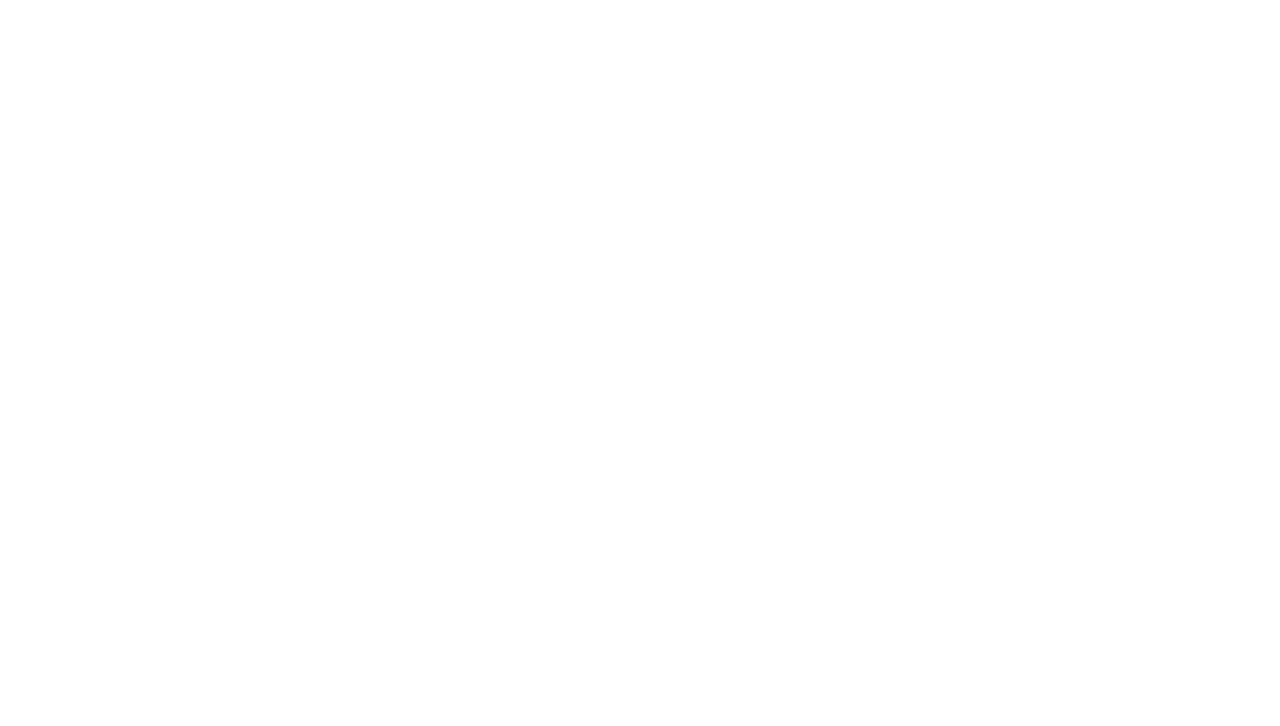
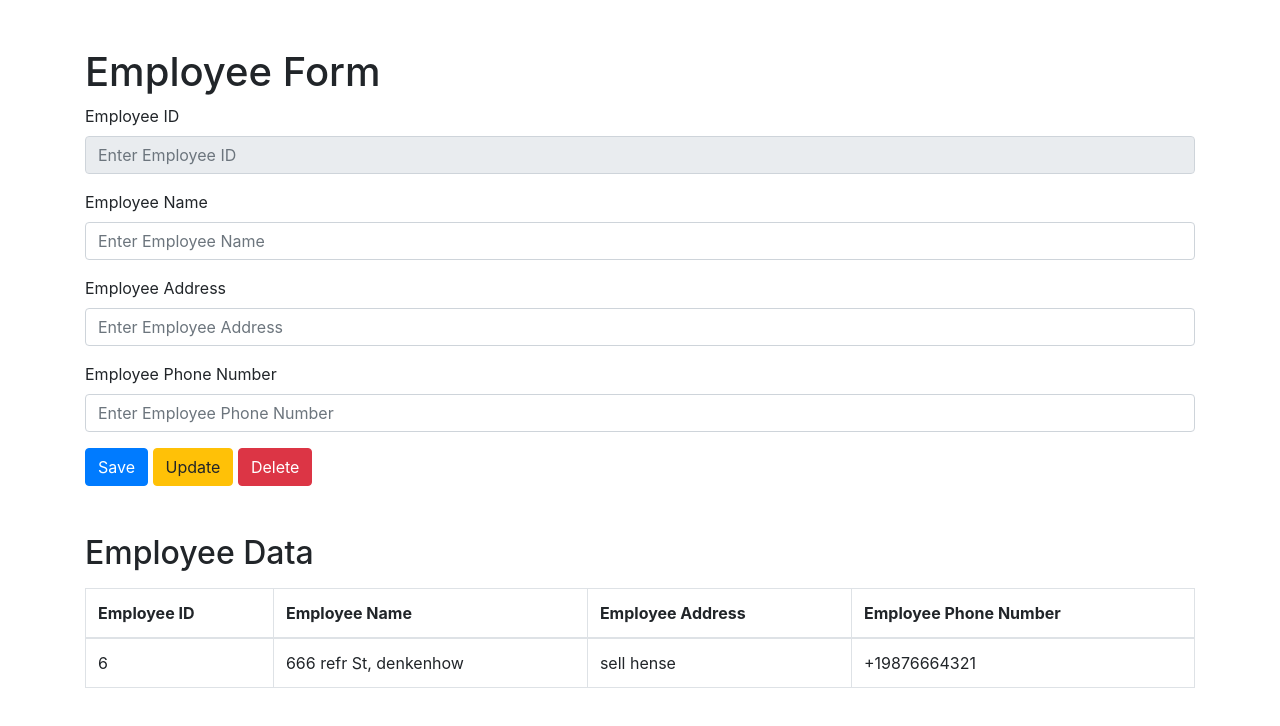
Before and after one commit to sanjuTec/crudoperation_frontEnd, a plain HTML site: page index.html in a window 1280 px wide. Drawn offline with nearby package versions, Linux system fonts and the light colour scheme.

Commit message:
Front end development for save employee and form validation from front end

```diff
--- a/index.html
+++ b/index.html
@@ -1,8 +1,65 @@
-<html>
+<!DOCTYPE html>
+<html lang="en">
 <head>
-
+    <meta charset="UTF-8">
+    <meta name="viewport" content="width=device-width, initial-scale=1.0">
+    <meta name="referrer" content="strict-origin-when-cross-origin">
+    <title>Employee Form</title>
+    <!-- Bootstrap CSS CDN -->
+    <link href="https://stackpath.bootstrapcdn.com/bootstrap/4.5.2/css/bootstrap.min.css" rel="stylesheet">
 </head>
 <body>
 
+<div class="container">
+    <h1 class="mt-5">Employee Form</h1>
+    <form>
+        <div class="form-group">
+            <label for="employeeId">Employee ID</label>
+            <input type="text" class="form-control" id="employeeId" name="employeeId" placeholder="Enter Employee ID" disabled >
+        </div>
+        <div class="form-group">
+            <label for="employeeName">Employee Name</label>
+            <input type="text" class="form-control" id="employeeName" name="employeeName" placeholder="Enter Employee Name" required>
+        </div>
+        <div class="form-group">
+            <label for="employeeAddress">Employee Address</label>
+            <input type="text" class="form-control" id="employeeAddress" name="employeeAddress" placeholder="Enter Employee Address" required>
+        </div>
+        <div class="form-group">
+            <label for="employeePnumber">Employee Phone Number</label>
+            <input type="text" class="form-control" id="employeePnumber" name="employeePnumber" placeholder="Enter Employee Phone Number" required>
+        </div>
+        <button type="button" class="btn btn-primary" onclick="saveEmployee()">Save</button>
+        <button type="button" class="btn btn-warning" onclick="updateEmployee()">Update</button>
+        <button type="button" class="btn btn-danger" onclick="deleteEmployee()">Delete</button>
+    </form>
+
+    <h2 class="mt-5">Employee Data</h2>
+    <table class="table table-bordered mt-3">
+        <thead>
+        <tr>
+            <th>Employee ID</th>
+            <th>Employee Name</th>
+            <th>Employee Address</th>
+            <th>Employee Phone Number</th>
+        </tr>
+        </thead>
+        <tbody id="empTable">
+        <tr>
+            <td>6</td>
+            <td>666 refr St, denkenhow</td>
+            <td>sell hense</td>
+            <td>+19876664321</td>
+        </tr>
+        </tbody>
+    </table>
+</div>
+
+<!-- Bootstrap JS, Popper.js, and jQuery CDN -->
+<script src="https://code.jquery.com/jquery-3.5.1.slim.min.js"></script>
+<script src="https://code.jquery.com/jquery-3.5.1.min.js"></script>
+<script src="https://cdn.jsdelivr.net/npm/@popperjs/core@2.5.4/dist/umd/popper.min.js"></script>
+<script src="https://stackpath.bootstrapcdn.com/bootstrap/4.5.2/js/bootstrap.min.js"></script>
+<script src="js/employee.js"></script>
 </body>
 </html>
--- /dev/null
+++ b/js/employee.js
@@ -0,0 +1,57 @@
+function saveEmployee() {
+    let empName = $('#employeeName').val();
+    let empAddress = $('#employeeAddress').val();
+    let empPhoneNumber = $('#employeePnumber').val();
+
+    // Validate fields
+    if (!empName.trim()) {
+        alert('Employee Name cannot be empty.');
+        return;
+    }
+    if (!empAddress.trim()) {
+        alert('Employee Address cannot be empty.');
+        return;
+    }
+    if (!empPhoneNumber.trim()) {
+        alert('Employee Phone Number cannot be empty.');
+        return;
+    }
+    // Validate phone number format (example: digits only)
+    if (!isValidPhoneNumber(empPhoneNumber)) {
+             alert('Please enter a valid phone number.');
+             return;
+    }
+
+
+    // Proceed with AJAX request to send data to the backend
+    $.ajax({
+        url: 'http://localhost:8080/api/v1/employee/saveEmployee',
+        type: 'POST',
+        contentType: 'application/json',
+        data: JSON.stringify({
+            employeeName: empName,
+            employeeAdress: empAddress,
+            employeePnumber: empPhoneNumber
+        }),
+        success: function(response) {
+            console.log('Data saved successfully:', response);
+            alert('Employee data saved successfully!');
+
+            $('#employeeName').val('');
+            $('#employeeAddress').val('');
+            $('#employeePnumber').val('');
+        },
+        error: function(xhr, status, error) {
+            console.error('Error saving data:', error);
+            alert('Failed to save employee data. Please try again.');
+        }
+    });
+
+
+    // Function to validate phone number format (example: digits only)
+    function isValidPhoneNumber(phoneNumber) {
+        // Regular expression to match digits only
+        let regex = /^\d+$/;
+        return regex.test(phoneNumber);
+    }
+}
```
